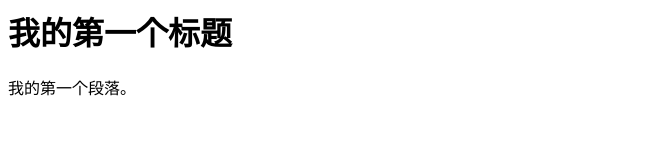
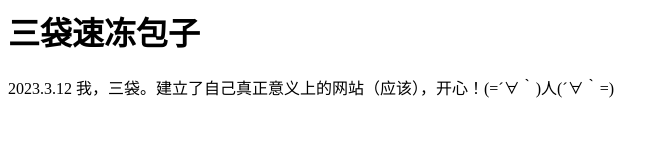
Before and after one commit to Altmoy11/Altmoy11.github.io, a plain HTML site: page index.html in a window 1280 px wide. Shown: the whole page, without its empty margins (0-669 px from the left). Drawn offline with Linux system fonts and the light colour scheme.

Commit message:
Update index.html

```diff
--- a/index.html
+++ b/index.html
@@ -2,14 +2,14 @@
 
 <head>
     <meta charset="utf-8">
-    <title>Altmoy11</title>
+    <title>Altmoy杂货铺的冰柜</title>
 </head>
 
 <body>
 
-    <h1>我的第一个标题</h1>
+    <h1>三袋速冻包子</h1>
 
-    <p>我的第一个段落。</p>
+    <p>2023.3.12 我，三袋。建立了自己真正意义上的网站（应该），开心！(=´∀｀)人(´∀｀=)</p>
 
 
 
```
